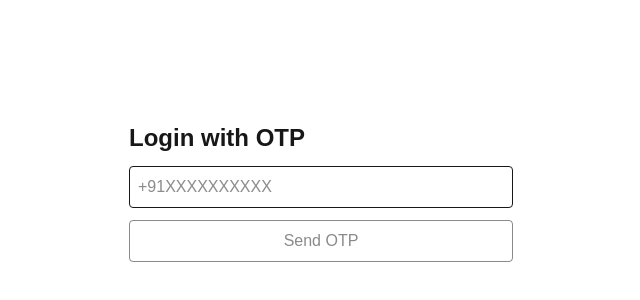
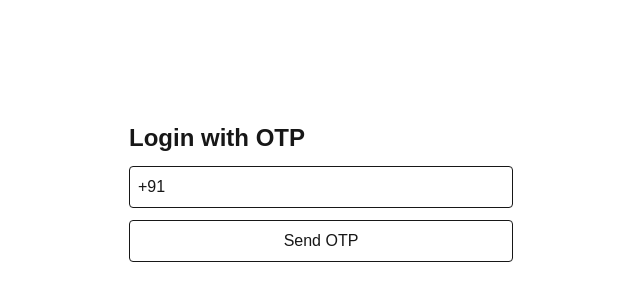
Before and after one commit to neelk1807/Chatapp, a Next.js app: page /login in a window 1280 px wide. Shown: the part 202-502 px from the top of the page, without its empty margins (319-959 px from the left). Built offline with nearby package versions, Linux system fonts and the light colour scheme; no server answers.

Commit message:
minor changes

```diff
--- a/src/app/login/page.tsx
+++ b/src/app/login/page.tsx
@@ -7,7 +7,7 @@ import { doc, serverTimestamp, setDoc } from "firebase/firestore";
 
 export default function LoginPage() {
   const router = useRouter();
-  const [phone, setPhone] = useState("");      // e.g. +919900112233
+  const [phone, setPhone] = useState("+91");      // e.g. +919900112233
   const [code, setCode] = useState("");        // e.g. 123456 (your TEST code)
   // eslint-disable-next-line @typescript-eslint/no-explicit-any
   const [confirmRes, setConfirmRes] = useState<any>(null);
--- a/src/app/page.tsx
+++ b/src/app/page.tsx
@@ -58,7 +58,7 @@ export default function Home() {
 
           {/* fixed footer */}
           <div className="shrink-0 p-3 border-t">
-            <button className="text-sm underline" onClick={() => signOut(auth)}>
+            <button className="text-sm underline cursor-pointer" onClick={() => signOut(auth)}>
               Sign out
             </button>
           </div>
```
